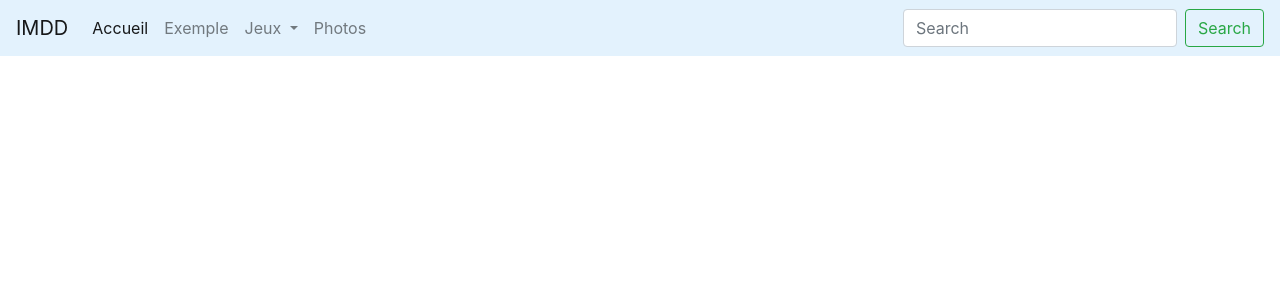
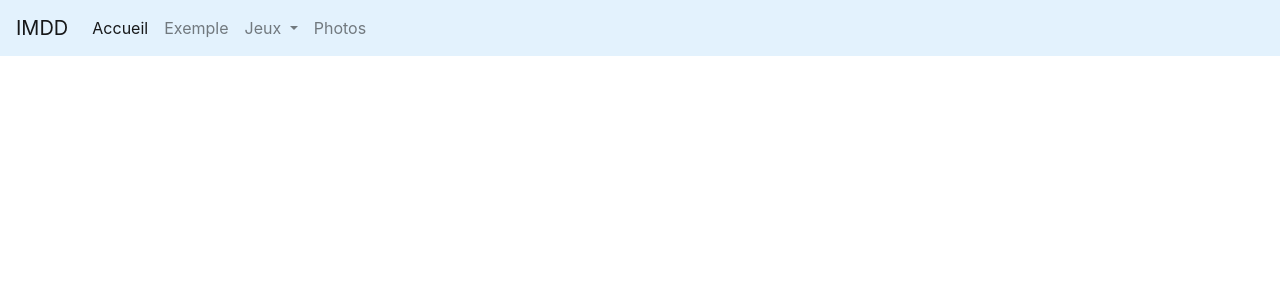
Before and after one commit to dario-cfpt/IMDD, a PHP site: page /imdd.php in a window 1280 px wide. Shown: the top 300 px of the page. Run offline with PHP 8.4, Linux system fonts and the light colour scheme; some libraries are stand-ins or nearby versions.

Commit message:
Création du menu de navigation

```diff
--- a/IMDD/DF/imdd.php
+++ b/IMDD/DF/imdd.php
@@ -43,7 +43,8 @@ if (empty($index)) {
 <body>
 <nav class="navbar navbar-expand-lg navbar-light" style="background-color: #e3f2fd;">
     <a class="navbar-brand" href="#">IMDD</a>
-    <button class="navbar-toggler" type="button" data-toggle="collapse" data-target="#navbarSupportedContent" aria-controls="navbarSupportedContent" aria-expanded="false" aria-label="Toggle navigation">
+    <button class="navbar-toggler" type="button" data-toggle="collapse" data-target="#navbarSupportedContent"
+            aria-controls="navbarSupportedContent" aria-expanded="false" aria-label="Toggle navigation">
         <span class="navbar-toggler-icon"></span>
     </button>
 
@@ -56,7 +57,8 @@ if (empty($index)) {
                 <a class="nav-link" href="#">Exemple</a>
             </li>
             <li class="nav-item dropdown">
-                <a class="nav-link dropdown-toggle" href="#" id="dropdownGames" role="button" data-toggle="dropdown" aria-haspopup="true" aria-expanded="false">
+                <a class="nav-link dropdown-toggle" href="#" id="dropdownGames" role="button" data-toggle="dropdown"
+                   aria-haspopup="true" aria-expanded="false">
                     Jeux
                 </a>
                 <div class="dropdown-menu" aria-labelledby="dropdownGames">
@@ -70,10 +72,6 @@ if (empty($index)) {
                 <a class="nav-link" href="#">Photos</a>
             </li>
         </ul>
-        <form class="form-inline my-2 my-lg-0">
-            <input class="form-control mr-sm-2" type="search" placeholder="Search" aria-label="Search">
-            <button class="btn btn-outline-success my-2 my-sm-0" type="submit">Search</button>
-        </form>
     </div>
 </nav>
 </body>
```
